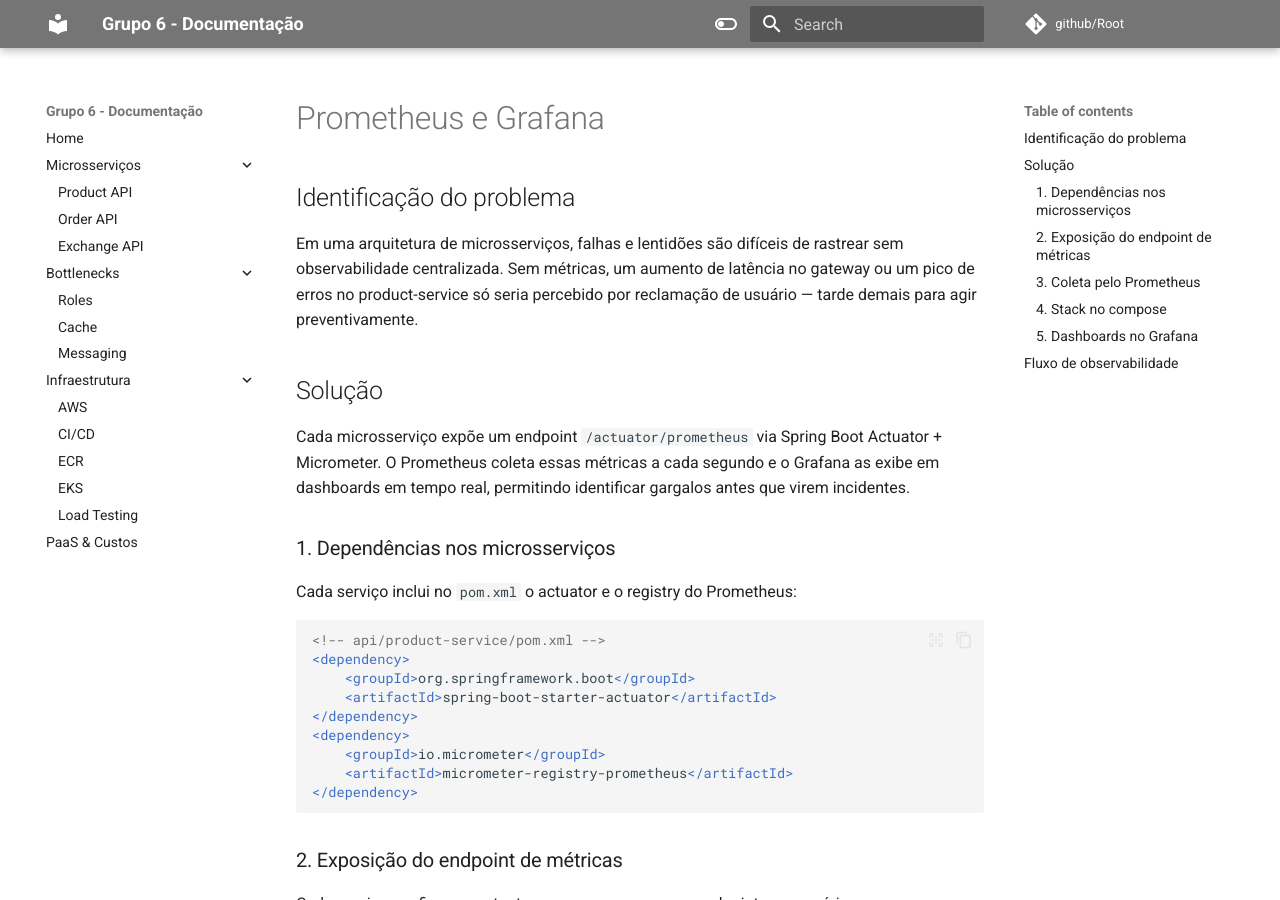
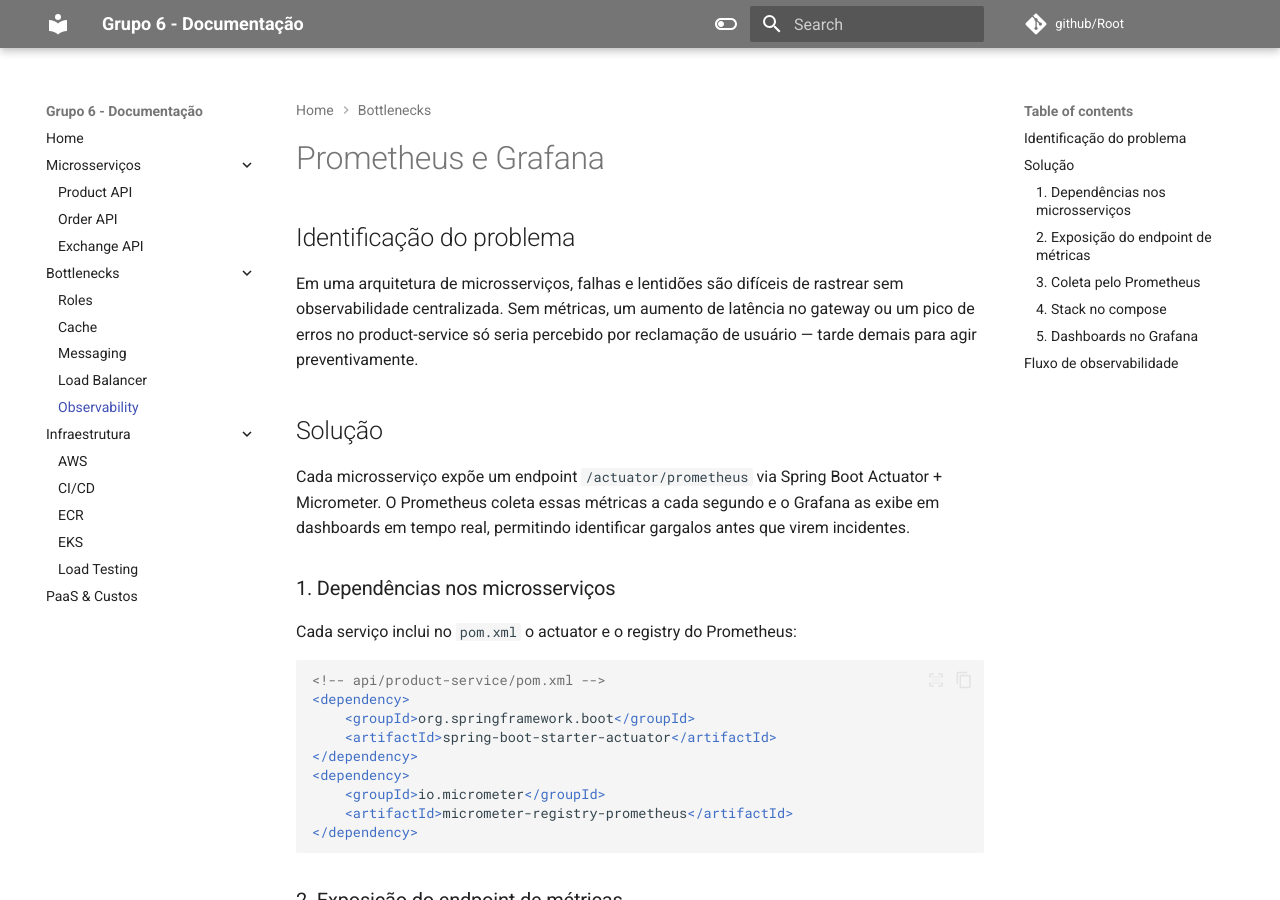
Before and after one commit to Cynthia-Valente-Microsservicos/Root, an MkDocs documentation site: the page built from docs/bottlenecks/prometheus.md, in a window 1280 px wide and 900 px high. Built offline with MkDocs 1.6.1 and Material for MkDocs 9.7.7, drawn with Linux system fonts in a browser that asks for light colours; comment, search, counter and statistics services are not loaded.

Commit message:
adding load balancer and observability

```diff
--- a/mkdocs.yml
+++ b/mkdocs.yml
@@ -138,6 +138,8 @@
     - Roles: bottlenecks/roles.md
     - Cache: bottlenecks/redis.md
     - Messaging: bottlenecks/messaging.md
+    - Load Balancer: bottlenecks/nginx.md
+    - Observability: bottlenecks/prometheus.md
   - Infraestrutura:
     - AWS: infrastructure/aws.md
     - CI/CD: infrastructure/ci-cd.md
```
